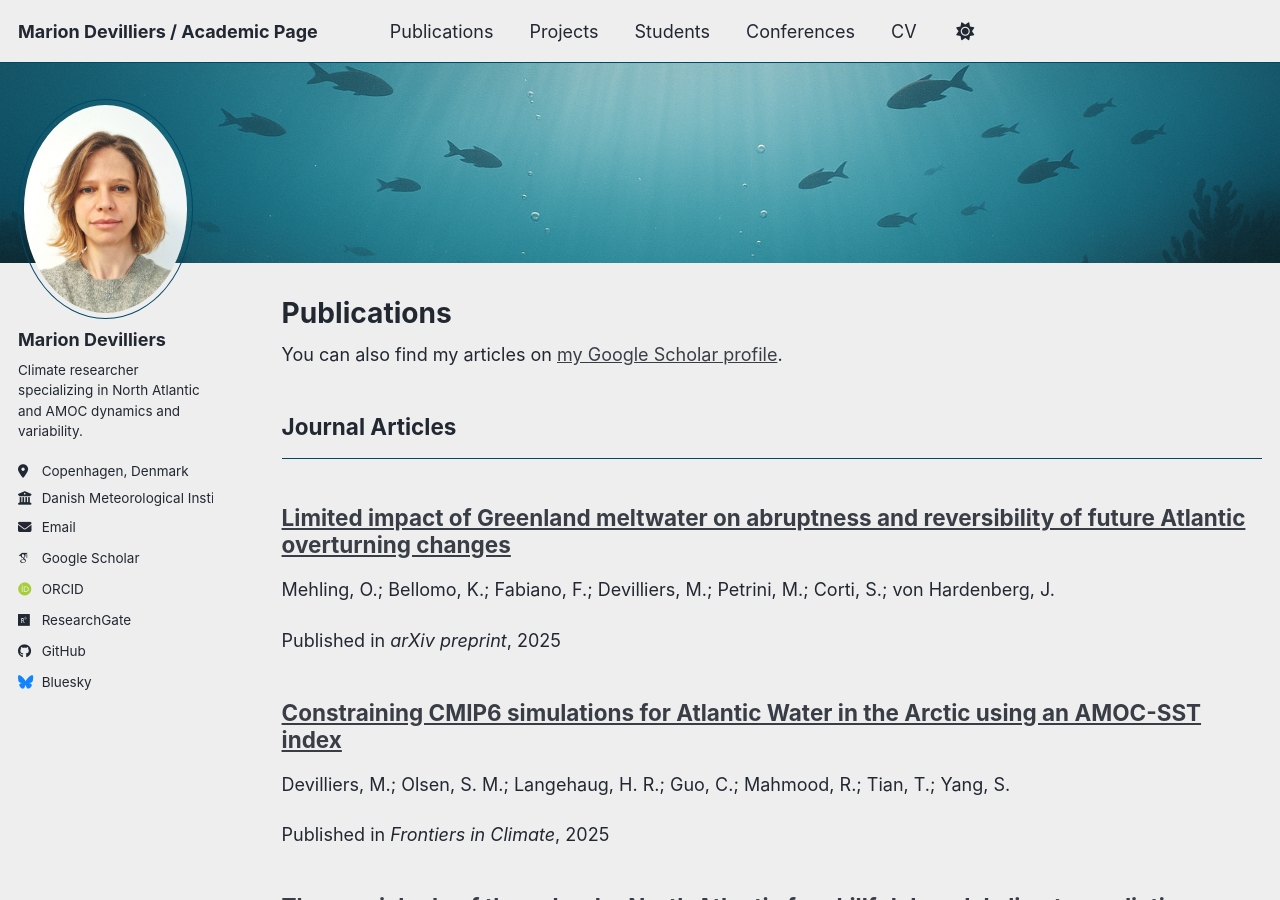
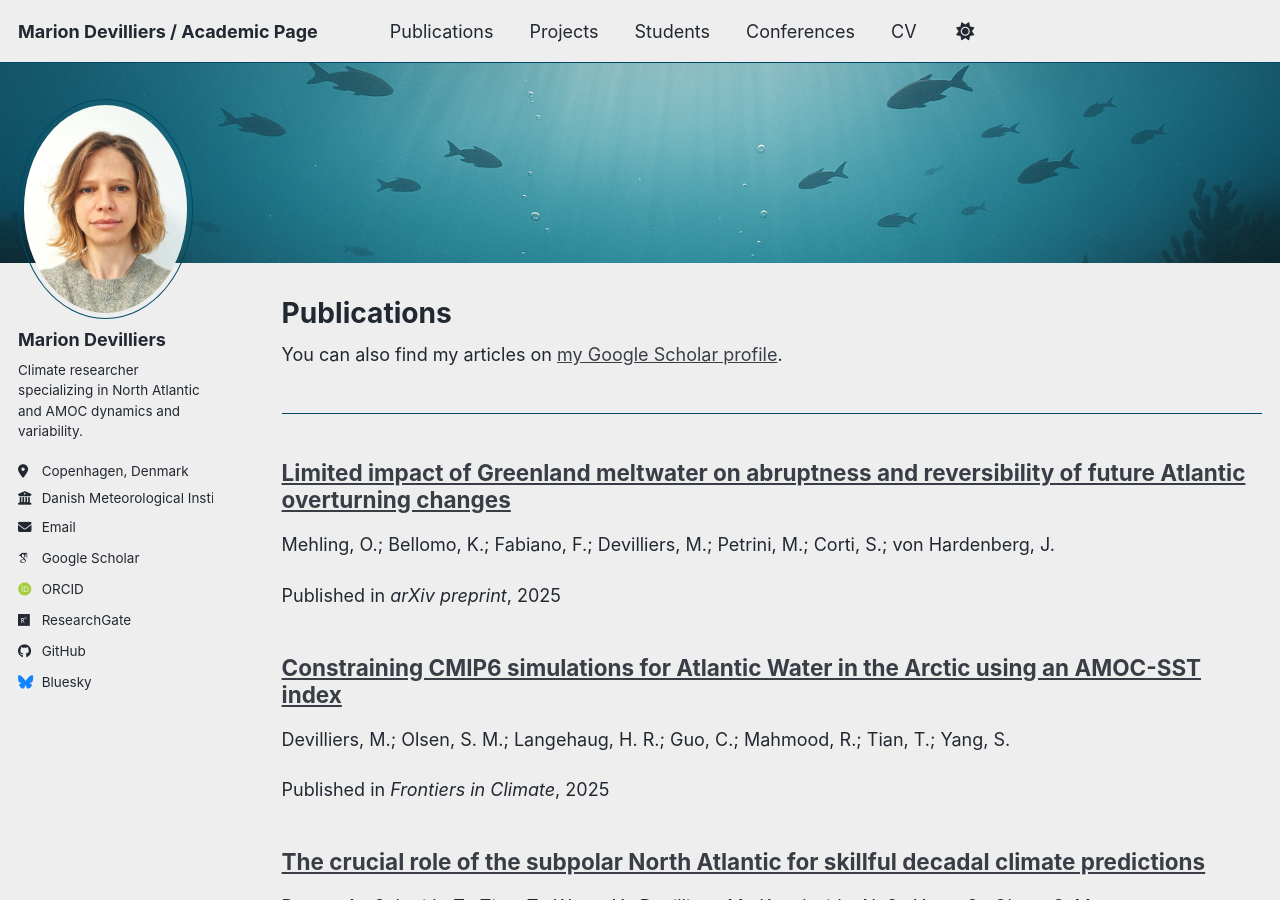
Before and after one commit to mariondevilliers/mariondevilliers.github.io, a Jekyll site: the page built from _pages/publications.html, in a window 1280 px wide and 900 px high. Built offline with Jekyll 4.4.1, drawn with Linux system fonts in a browser that asks for light colours; some web fonts are replaced; a script bundle is joined from its source files by our own code; library files that are not in the unit come from our copies.

Commit message:
Update _config.yml

```diff
--- a/_config.yml
+++ b/_config.yml
@@ -73,7 +73,7 @@ publication_category:
   books:
     title: 'Books'
   manuscripts:
-    title: 'Journal Articles'
+    title: ''
   conferences:
     title: 'Conference Papers'
 
```
